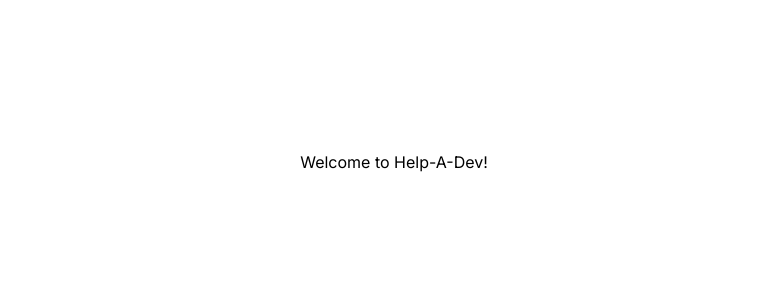
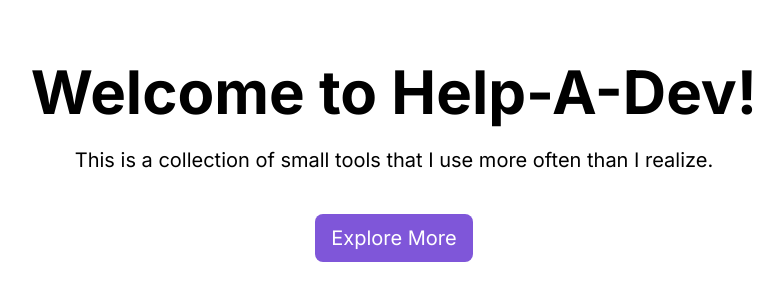
Before and after one commit to anampartho/help-a-dev, a Next.js app: page / in a window 1280 px wide. Shown: the part 238-538 px from the top of the page, without its empty margins (246-1029 px from the left). Built offline with nearby package versions, Linux system fonts and the light colour scheme.

Commit message:
Add Landing page

```diff
--- a/src/app/layout.tsx
+++ b/src/app/layout.tsx
@@ -2,7 +2,9 @@ import "./globals.css";
 import type { Metadata } from "next";
 import { Inter } from "next/font/google";
 
-const inter = Inter({ subsets: ["latin"] });
+const inter = Inter({
+  subsets: ["latin"],
+});
 
 export const metadata: Metadata = {
   title: "Help a Dev",
--- a/src/app/page.tsx
+++ b/src/app/page.tsx
@@ -1,7 +1,17 @@
+import Button from "@/components/Button";
+import Link from "next/link";
+
 export default function Home() {
   return (
     <main className="flex min-h-screen flex-col justify-center items-center">
-      <h1>Welcome to Help-A-Dev!</h1>
+      <h1 className="text-6xl font-bold mb-6">Welcome to Help-A-Dev!</h1>
+      <p className="text-xl mb-10">
+        This is a collection of small tools that I use more often than I
+        realize.
+      </p>
+      <Link href="/app">
+        <Button>Explore More</Button>
+      </Link>
     </main>
   );
 }
--- /dev/null
+++ b/src/components/Button/index.tsx
@@ -0,0 +1,15 @@
+"use client";
+import { IButton } from "@/utils/interfaces";
+
+const Button = ({ children, onClick = () => {} }: IButton) => {
+  return (
+    <button
+      className="text-xl px-4 py-[10px] rounded-lg bg-[#7F56D9] hover:bg-[#6941C6] text-white transition-[background]"
+      onClick={onClick}
+    >
+      {children}
+    </button>
+  );
+};
+
+export default Button;
--- /dev/null
+++ b/src/utils/interfaces.ts
@@ -0,0 +1,6 @@
+import { ReactNode, MouseEventHandler } from "react";
+
+export interface IButton {
+  children: ReactNode;
+  onClick?: MouseEventHandler<HTMLButtonElement> | undefined;
+}
--- a/tsconfig.json
+++ b/tsconfig.json
@@ -19,7 +19,9 @@
       }
     ],
     "paths": {
-      "@/*": ["./src/*"]
+      "@/*": ["./src/*"],
+      "@/components/*": ["./src/components/*"],
+      "@/utils/*": ["./src/utils/*"]
     }
   },
   "include": ["next-env.d.ts", "**/*.ts", "**/*.tsx", ".next/types/**/*.ts"],
```
